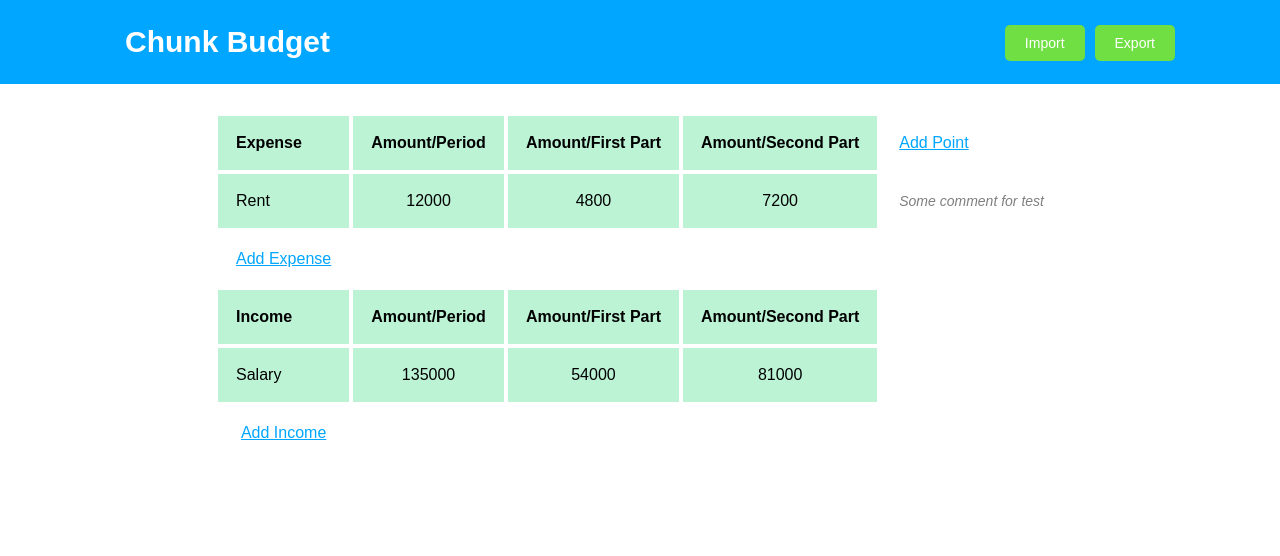
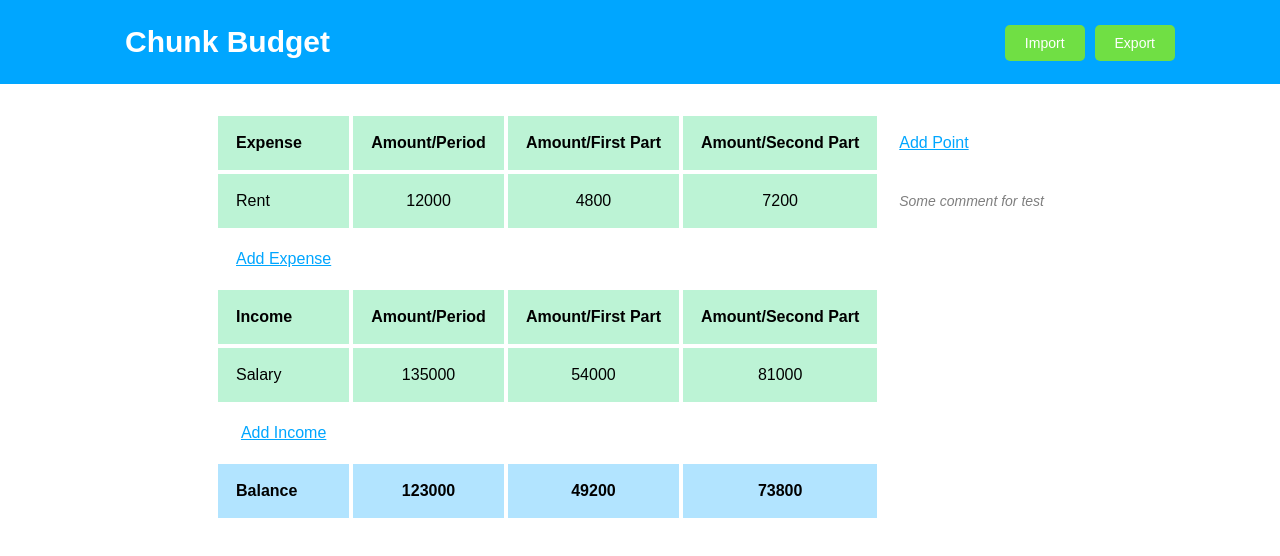
Before and after one commit to deviun/chunk-budget, a React (Create React App) app: page / in a window 1280 px wide. Shown: the top 556 px of the page. Built offline with nearby package versions, Linux system fonts and the light colour scheme.

Commit message:
view balance

```diff
--- a/src/containers/ExpenseTable/index.js
+++ b/src/containers/ExpenseTable/index.js
@@ -22,7 +22,10 @@ class ExpenseTable extends Component {
         Amount/{point.name}
       </div>
     ));
-    const expenseRow = this.state.table.expenses.map((expense) => (
+    let expenseAmount = 0;
+    const expenseRow = this.state.table.expenses.map((expense) => {
+      expenseAmount += Number(expense.amount);
+      return (
         <div className="row">
           <div className="cell">{expense.name}</div>
           <div className="cell align-center">{expense.amount}</div>
@@ -35,8 +38,12 @@ class ExpenseTable extends Component {
           }
           <div className="cell cell-comment">{expense.comment}</div>
         </div>
-    ));
-    const incomeRow = this.state.table.incomes.map((income) => (
+      );
+    });
+    let incomeAmount = 0;
+    const incomeRow = this.state.table.incomes.map((income) => {
+      incomeAmount += Number(income.amount);
+      return (
         <div className="row">
           <div className="cell">{income.name}</div>
           <div className="cell align-center">{income.amount}</div>
@@ -48,7 +55,9 @@ class ExpenseTable extends Component {
             ))
           }
         </div>
-    ));
+      )
+    });
+    const balance = incomeAmount - expenseAmount;
 
     return (
       <div className="expense-table">
@@ -94,6 +103,19 @@ class ExpenseTable extends Component {
             Add Income
           </div>
         </div>
+        <div className="row row-bold row-blue">
+          <div className="cell">Balance</div>
+          <div className="cell align-center">
+            {balance}
+          </div>
+          {
+            this.state.table.points.map((point) => (
+              <div className="cell align-center">
+                {balance * point.amountPercent}
+              </div>
+            ))
+          }
+        </div>
       </div>
     );
   }
--- a/src/containers/ExpenseTable/style.scss
+++ b/src/containers/ExpenseTable/style.scss
@@ -41,4 +41,10 @@
     font-size: 14px;
     opacity: 0.5;
   }
+
+  .row-blue {
+    .cell {
+      background: rgba(0, 166, 255, 0.3);
+    }
+  }
 }
```
Lines whose indentation alone changed are shown as unchanged.
